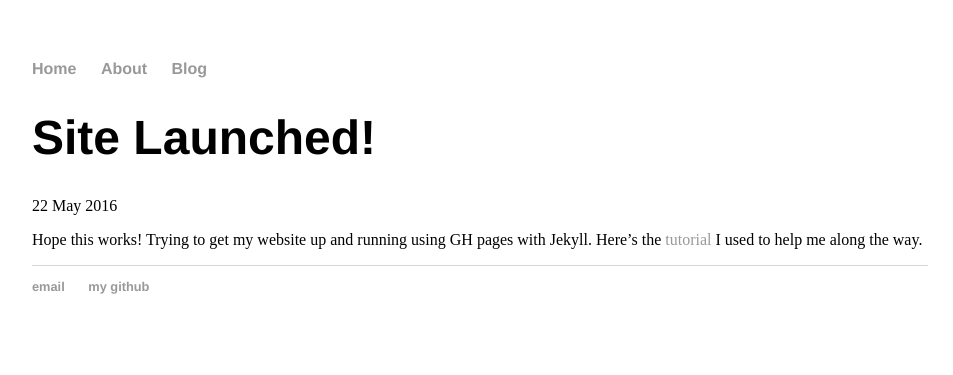
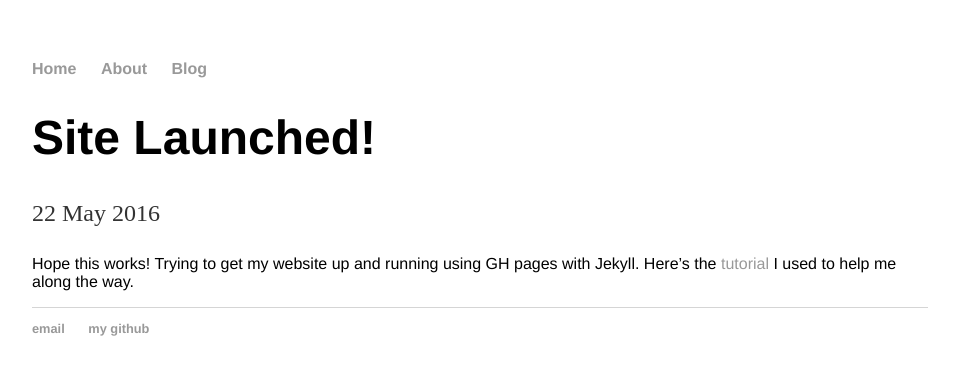
Before and after one commit to aamirazh/aamirazhar.me-backup, a Jekyll site: the page built from _posts/2016-05-22-site-launch.md, in a window 1280 px wide. Shown: the top 375 px of the page, without its empty margins (160-1113 px from the left). Built offline with Jekyll 4.4.1, drawn with Linux system fonts in a browser that asks for light colours.

Commit message:
fixed css naming issues

```diff
--- a/css/post.css
+++ b/css/post.css
@@ -9,14 +9,14 @@ body {
     margin: 60px auto;
     width: 70%
 }
-content {
+.content {
   font-family:'Helvetica', 'Arial', 'Sans-Serif';
 }
 h1 {
     font-size: 3em;
     font-family:'Helvetica', 'Arial', 'Sans-Serif';
 }
-meta{
+p.meta{
   font-size: 1.5em;
   line-height: 1.4em;
   color: #333;
```
